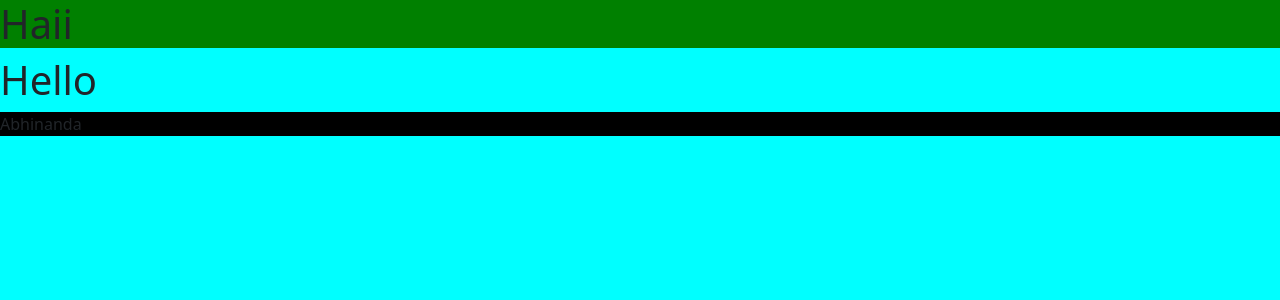
After one commit to ABHINANDA-V/VoltWise, a Django app: page / in a window 1280 px wide. The commit adds this page. Shown: the top 300 px of the page. Run offline with Django 5.2, Linux system fonts and the light colour scheme.

Commit message:
setup completed

```diff
--- a/config/urls.py
+++ b/config/urls.py
@@ -15,12 +15,13 @@ Including another URLconf
     2. Add a URL to urlpatterns:  path('blog/', include('blog.urls'))
 """
 from django.contrib import admin
-from django.urls import path
+from django.urls import path,include
 # from django.conf import settings
 # from django.conf.urls.static import static
 
 urlpatterns = [
     path('admin/', admin.site.urls),
+    path('',include('dashboard.urls')),
 ]
 
 # if settings.DEBUG:
--- /dev/null
+++ b/dashboard/urls.py
@@ -0,0 +1,6 @@
+from django.urls import path
+from . import views
+
+urlpatterns = [
+    path('',views.home,name='home'),
+]
--- a/dashboard/views.py
+++ b/dashboard/views.py
@@ -1,3 +1,5 @@
 from django.shortcuts import render
 
 # Create your views here.
+def home(request):
+    return render(request,'home.html')
--- a/static/css/style.css
+++ b/static/css/style.css
@@ -2,3 +2,11 @@ body
 {
 background-color: aqua;
 }
+nav
+{
+    background-color: green;
+}
+footer
+{
+    background-color: black;
+}
--- a/templates/base.html
+++ b/templates/base.html
@@ -17,6 +17,18 @@
 
     </head>
 <body>
+<nav>
+<h1>Haii</h1>
+</nav>
+
+{% block content %}
+{% endblock %}
+
+
+<footer>
+<p>Abhinanda</p>
+</footer>
+
 
 
     <!-- Bootstrap Javascript -->
--- /dev/null
+++ b/templates/home.html
@@ -0,0 +1,5 @@
+{% extends 'base.html' %}
+{% block content %}
+<h1>Hello</h1>
+
+{% endblock %}
```
